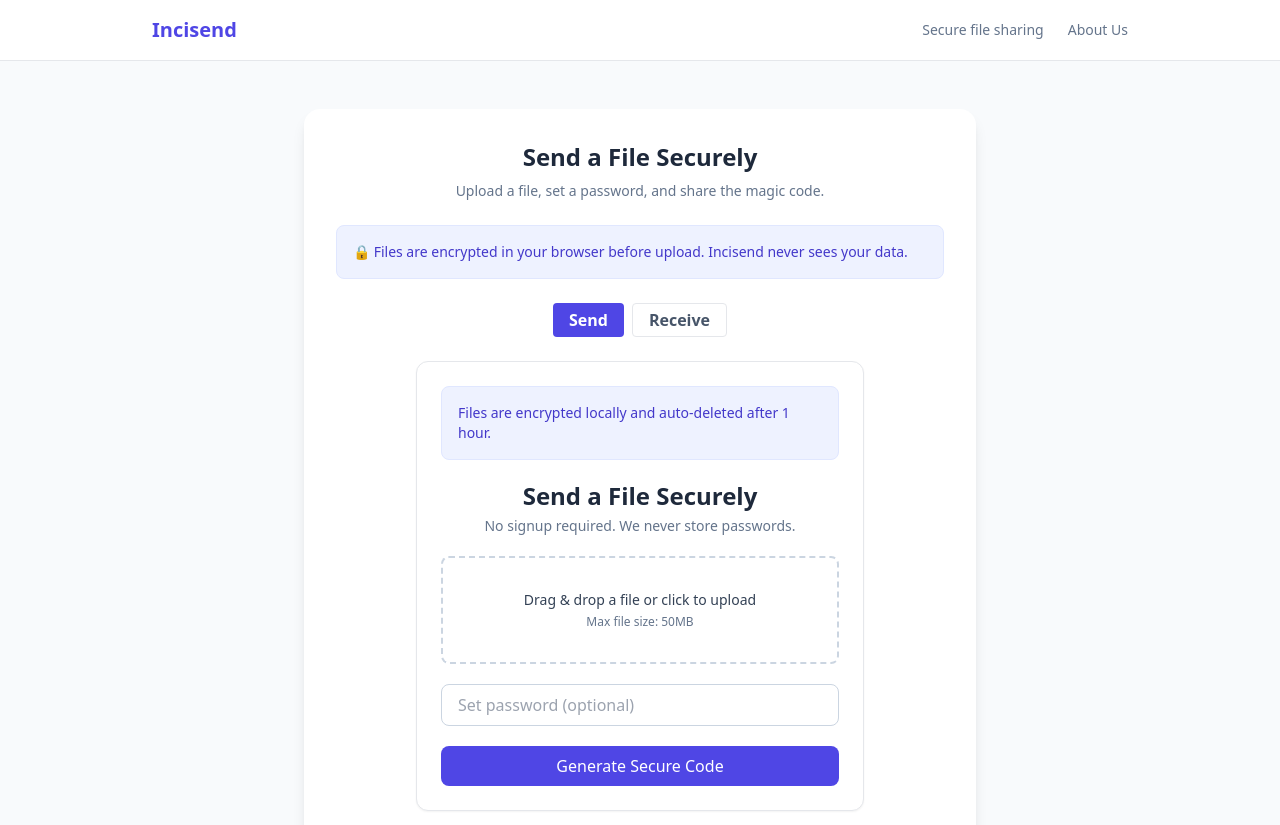
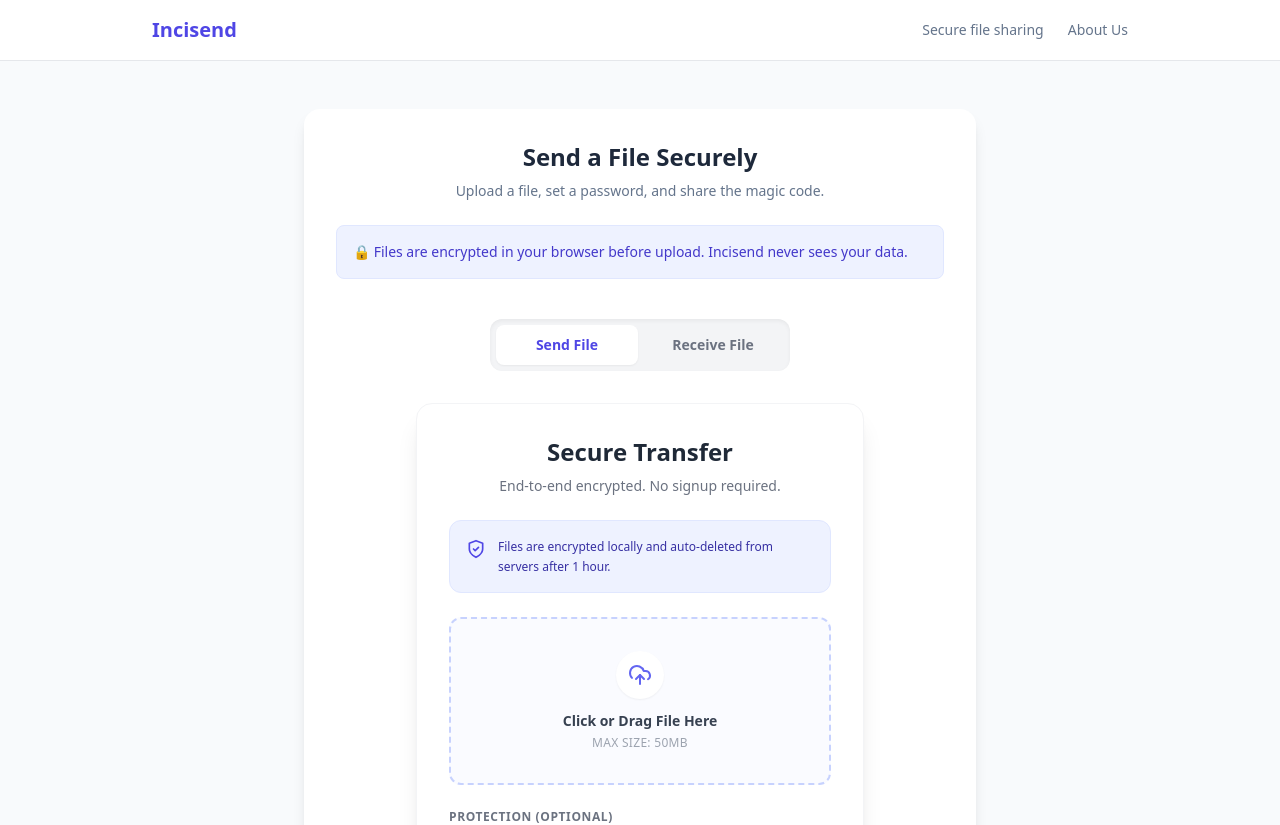
Before and after one commit to Inciverse/incisend, a Next.js app: page /send in a window 1280 px wide. Shown: the top 825 px of the page. Built offline with nearby package versions, Linux system fonts and the light colour scheme.

Commit message:
Update InciSend.tsx

```diff
--- a/components/InciSend.tsx
+++ b/components/InciSend.tsx
@@ -1,7 +1,7 @@
 "use client";
 
 import { useState } from "react";
-import { Eye, EyeOff } from "lucide-react";
+import { Eye, EyeOff, UploadCloud, Download, FileText, ShieldCheck } from "lucide-react";
 
 export default function InciSend() {
   const [mode, setMode] = useState<"send" | "receive">("send");
@@ -17,76 +17,97 @@ export default function InciSend() {
   const [sendPassword, setSendPassword] = useState("");
 
   const handleReceive = () => {
+    // Logic remains exactly as you wrote it
     setMessage("Decrypting file...");
   };
 
   return (
-    <div className="space-y-6">
+    <div className="min-h-[80vh] flex flex-col items-center justify-center p-4">
 
-      {/* MODE SWITCH */}
-      <div className="flex justify-center gap-2">
+      {/* ================= MODE SWITCHER (Segmented Control) ================= */}
+      <div className="bg-gray-100 p-1.5 rounded-xl flex gap-1 mb-8 shadow-inner w-full max-w-[300px]">
         <button
           onClick={() => setMode("send")}
-          className={`px-4 py-1 rounded ${
+          className={`flex-1 py-2.5 px-4 rounded-lg text-sm font-bold transition-all duration-200 ${
             mode === "send"
-              ? "bg-indigo-600 text-white"
-              : "border text-slate-600"
+              ? "bg-white text-indigo-600 shadow-sm"
+              : "text-gray-500 hover:text-gray-700"
           }`}
         >
-          Send
+          Send File
         </button>
         <button
           onClick={() => setMode("receive")}
-          className={`px-4 py-1 rounded ${
+          className={`flex-1 py-2.5 px-4 rounded-lg text-sm font-bold transition-all duration-200 ${
             mode === "receive"
-              ? "bg-indigo-600 text-white"
-              : "border text-slate-600"
+              ? "bg-white text-indigo-600 shadow-sm"
+              : "text-gray-500 hover:text-gray-700"
           }`}
         >
-          Receive
+          Receive File
         </button>
       </div>
 
+      {/* ================= MAIN CARD CONTAINER ================= */}
+      <div className="w-full max-w-md bg-white rounded-2xl shadow-xl border border-gray-100 overflow-hidden">
+
         {/* ================= SEND UI ================= */}
         {mode === "send" && (
-        <div className="mx-auto w-full max-w-md space-y-5 rounded-xl border bg-white p-6 shadow-sm">
-
-          <div className="rounded-lg border border-indigo-100 bg-indigo-50 p-4 text-sm text-indigo-700">
-            Files are encrypted locally and auto-deleted after 1 hour.
-          </div>
-
+          <div className="p-8 space-y-6">
             <div className="text-center">
-            <h2 className="text-2xl font-bold">Send a File Securely</h2>
-            <p className="mt-1 text-sm text-slate-500">
-              No signup required. We never store passwords.
+              <h2 className="text-2xl font-bold text-gray-800">Secure Transfer</h2>
+              <p className="mt-2 text-sm text-gray-500">
+                End-to-end encrypted. No signup required.
               </p>
             </div>
 
-          <label className="flex cursor-pointer flex-col items-center justify-center rounded-lg border-2 border-dashed border-slate-300 p-8 text-center transition hover:border-indigo-500 hover:bg-indigo-50">
+            {/* Security Note */}
+            <div className="flex items-start gap-3 bg-indigo-50 border border-indigo-100 p-4 rounded-xl">
+              <ShieldCheck className="w-5 h-5 text-indigo-600 flex-shrink-0 mt-0.5" />
+              <p className="text-xs text-indigo-800 font-medium leading-relaxed">
+                Files are encrypted locally and auto-deleted from servers after 1 hour.
+              </p>
+            </div>
+
+            {/* Drag & Drop Area */}
+            <label className="group flex flex-col items-center justify-center rounded-xl border-2 border-dashed border-indigo-200 bg-indigo-50/30 p-8 text-center transition-all hover:bg-indigo-50 hover:border-indigo-500 cursor-pointer">
               <input
                 type="file"
                 className="hidden"
                 onChange={(e) => setFile(e.target.files?.[0] || null)}
               />
 
-            <p className="text-sm font-medium text-slate-700">
-              {file ? file.name : "Drag & drop a file or click to upload"}
+              <div className="bg-white p-3 rounded-full shadow-sm mb-3 group-hover:scale-110 transition-transform">
+                {file ? (
+                  <FileText className="w-6 h-6 text-indigo-600" />
+                ) : (
+                  <UploadCloud className="w-6 h-6 text-indigo-500" />
+                )}
+              </div>
+
+              <p className="text-sm font-bold text-gray-700">
+                {file ? file.name : "Click or Drag File Here"}
               </p>
-
-            <p className="mt-1 text-xs text-slate-500">
-              Max file size: 50MB
+              <p className="mt-1 text-xs text-gray-400 font-medium uppercase tracking-wide">
+                {file ? "Ready to encrypt" : "Max Size: 50MB"}
               </p>
             </label>
 
+            {/* Password Input */}
+            <div>
+              <label className="block text-xs font-bold text-gray-500 uppercase tracking-wider mb-2">
+                Protection (Optional)
+              </label>
               <input
                 type="password"
-            placeholder="Set password (optional)"
+                placeholder="Set a password..."
                 value={sendPassword}
                 onChange={(e) => setSendPassword(e.target.value)}
-            className="w-full rounded-lg border px-4 py-2"
+                className="w-full rounded-lg border border-gray-200 bg-gray-50 px-4 py-3 text-sm focus:border-indigo-500 focus:bg-white focus:ring-2 focus:ring-indigo-200 outline-none transition-all"
               />
+            </div>
 
-          <button className="w-full rounded-lg bg-indigo-600 py-2 font-medium text-white hover:bg-indigo-700">
+            <button className="w-full rounded-xl bg-indigo-600 py-3.5 font-bold text-white shadow-lg shadow-indigo-200 transition-all hover:bg-indigo-700 active:scale-[0.98]">
               Generate Secure Code
             </button>
           </div>
@@ -94,42 +115,78 @@ export default function InciSend() {
 
         {/* ================= RECEIVE UI ================= */}
         {mode === "receive" && (
-        <div className="mx-auto w-full max-w-md space-y-5">
+          <div className="p-8 space-y-6">
+             <div className="text-center">
+              <h2 className="text-2xl font-bold text-gray-800">Receive File</h2>
+              <p className="mt-2 text-sm text-gray-500">
+                Enter your magic code to download.
+              </p>
+            </div>
 
+            {/* Warning Note */}
+             <div className="bg-orange-50 border border-orange-100 p-4 rounded-xl">
+              <p className="text-xs text-orange-800 font-medium leading-relaxed text-center">
+                ⚠️ Ensure you have the correct code. Files expire quickly.
+              </p>
+            </div>
+
+            <div className="space-y-4">
+              <div>
+                <label className="block text-xs font-bold text-gray-500 uppercase tracking-wider mb-2">
+                  Magic Code
+                </label>
                 <input
-            placeholder="Enter secure magic code"
+                  placeholder="e.g. 123-456"
                   value={inputCode}
                   onChange={(e) => setInputCode(e.target.value.toUpperCase())}
-            className="w-full rounded-lg border px-4 py-2"
+                  className="w-full rounded-lg border border-gray-200 bg-gray-50 px-4 py-3 text-lg font-mono tracking-widest text-center uppercase focus:border-indigo-500 focus:bg-white focus:ring-2 focus:ring-indigo-200 outline-none transition-all"
                 />
+              </div>
 
+              <div>
+                <label className="block text-xs font-bold text-gray-500 uppercase tracking-wider mb-2">
+                  Password (If required)
+                </label>
                 <div className="relative">
                   <input
                     type={showPassword ? "text" : "password"}
-              placeholder="Password"
+                    placeholder="Enter password"
                     value={password}
                     onChange={(e) => setPassword(e.target.value)}
-              className="w-full rounded-lg border px-4 py-2 pr-10"
+                    className="w-full rounded-lg border border-gray-200 bg-gray-50 px-4 py-3 text-sm pr-10 focus:border-indigo-500 focus:bg-white focus:ring-2 focus:ring-indigo-200 outline-none transition-all"
                   />
                   <button
                     type="button"
                     onClick={() => setShowPassword(!showPassword)}
-              className="absolute right-3 top-1/2 -translate-y-1/2"
+                    className="absolute right-3 top-1/2 -translate-y-1/2 text-gray-400 hover:text-gray-600"
                   >
                     {showPassword ? <EyeOff size={18} /> : <Eye size={18} />}
                   </button>
                 </div>
+              </div>
+            </div>
 
             <button
               onClick={handleReceive}
-            className="w-full rounded-lg bg-indigo-600 py-2 font-medium text-white hover:bg-indigo-700"
+              className="w-full flex items-center justify-center gap-2 rounded-xl bg-indigo-600 py-3.5 font-bold text-white shadow-lg shadow-indigo-200 transition-all hover:bg-indigo-700 active:scale-[0.98]"
             >
+              <Download size={20} />
               Decrypt & Download
             </button>
 
-          {message && <p className="text-center text-sm">{message}</p>}
+            {message && (
+              <div className="mt-4 p-3 rounded-lg bg-green-50 text-green-700 text-sm font-medium text-center animate-pulse">
+                {message}
               </div>
             )}
           </div>
+        )}
+      </div>
+
+      {/* Footer Branding */}
+      <p className="mt-8 text-xs font-semibold text-gray-400 uppercase tracking-widest">
+        Incisend Secure Encrypted Storage
+      </p>
+    </div>
   );
 }
```
Lines whose indentation alone changed are shown as unchanged.
